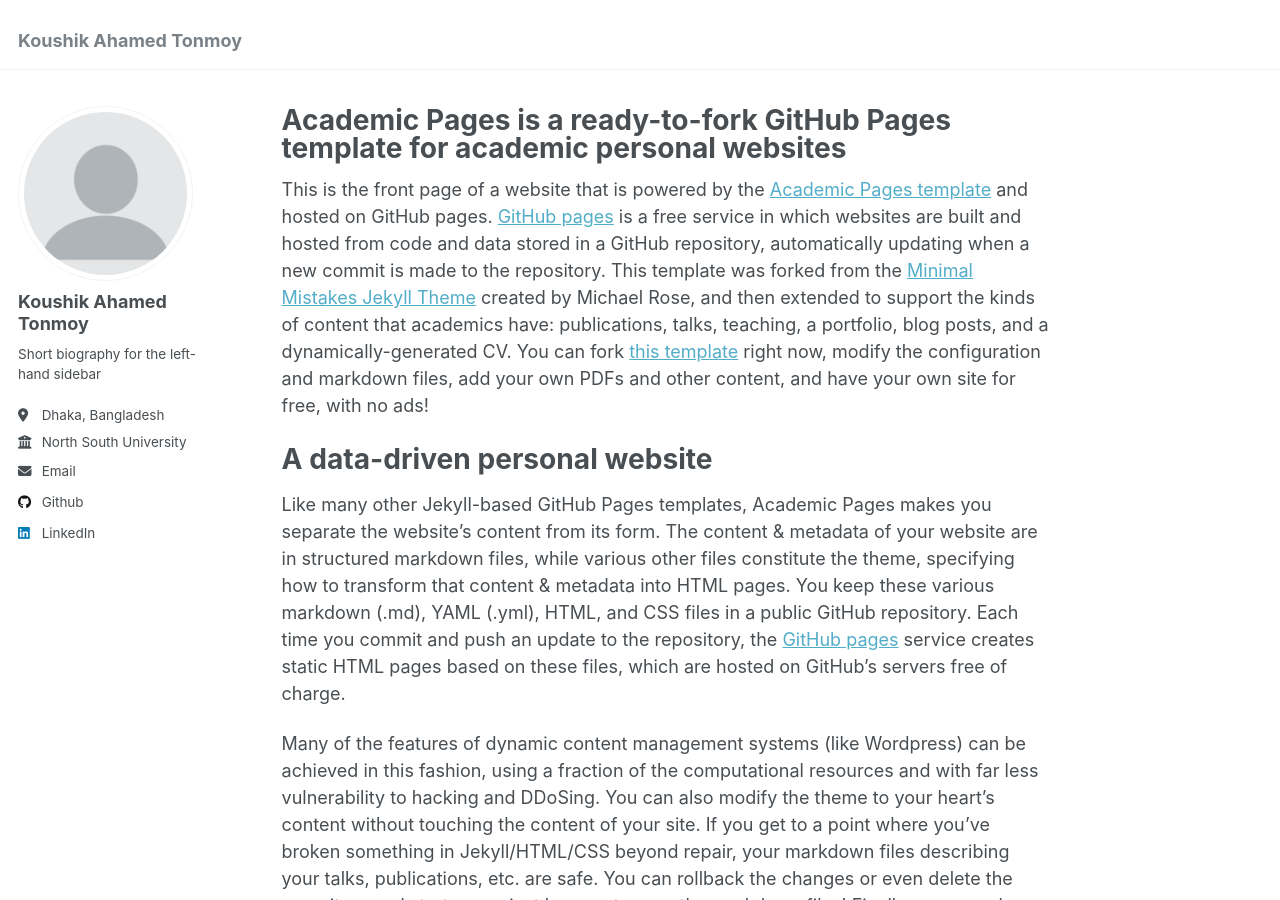
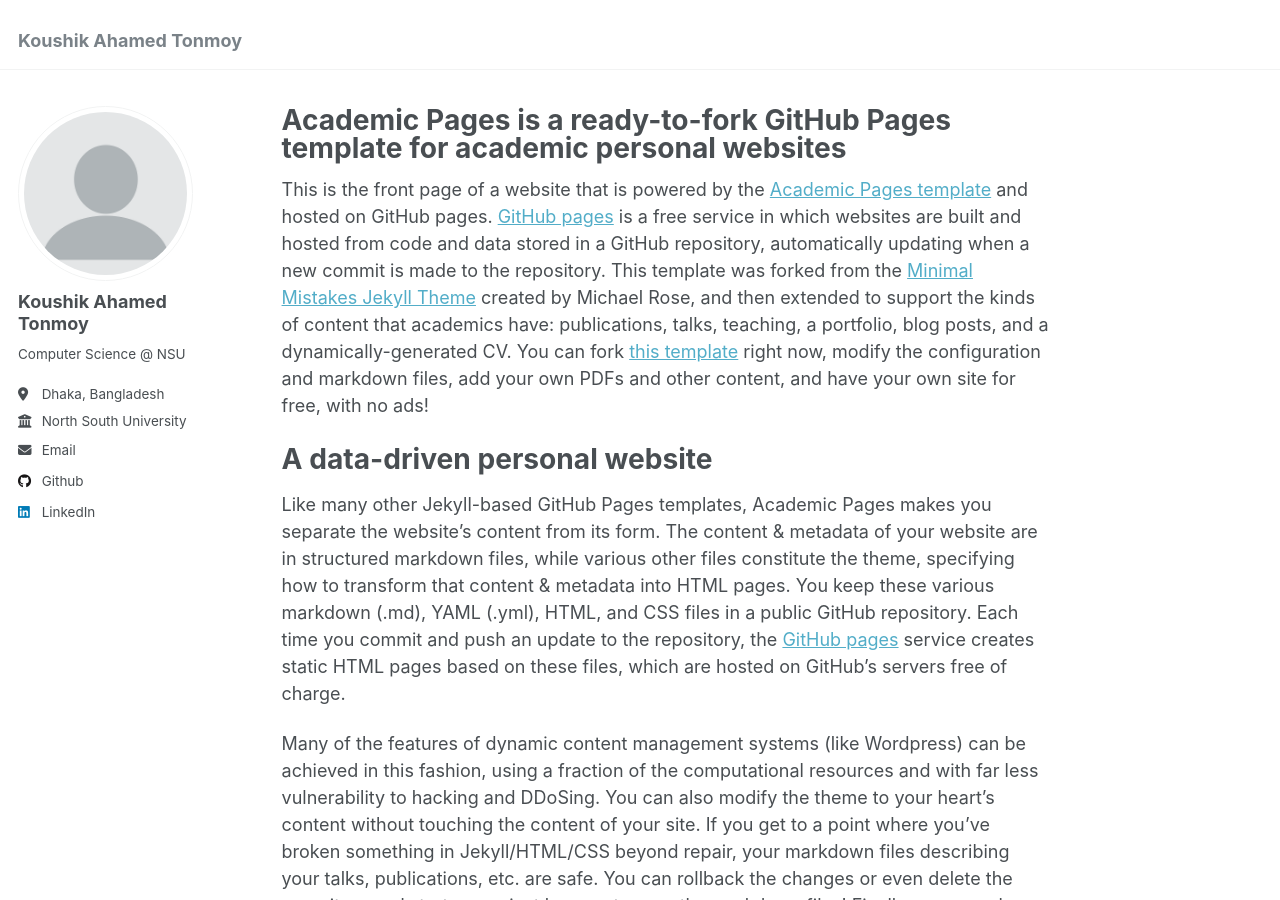
Before and after one commit to thetonmoy/thetonmoy.github.io, a Jekyll site: the page built from _pages/about.md, in a window 1280 px wide and 900 px high. Built offline with Jekyll 4.4.1, drawn with Linux system fonts in a browser that asks for light colours.

Commit message:
updated some of the biographic informations

```diff
--- a/_config.yml
+++ b/_config.yml
@@ -24,11 +24,11 @@ author:
   avatar           : "profile.png"
   name             : "Koushik Ahamed Tonmoy"
   pronouns         : # example: "she/her"
-  bio              : "Short biography for the left-hand sidebar"
+  bio              : "Computer Science @ NSU" # "Short biography for the left-hand sidebar"
   location         : "Dhaka, Bangladesh"
   employer         : "North South University"
   uri              : # URL
-  email            : "none@example.org"
+  email            : "koushik.tonmoy@northsouth.edu"
 
   # Academic websites
   arxiv            : # URL - Update with the correct link to your profile
```
